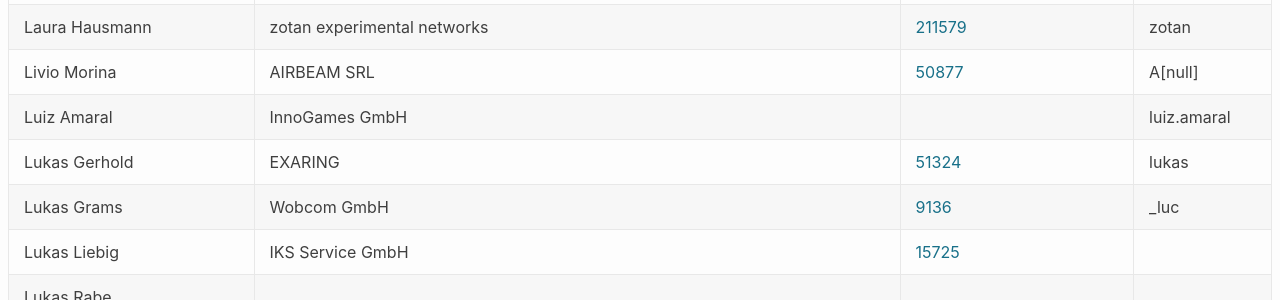
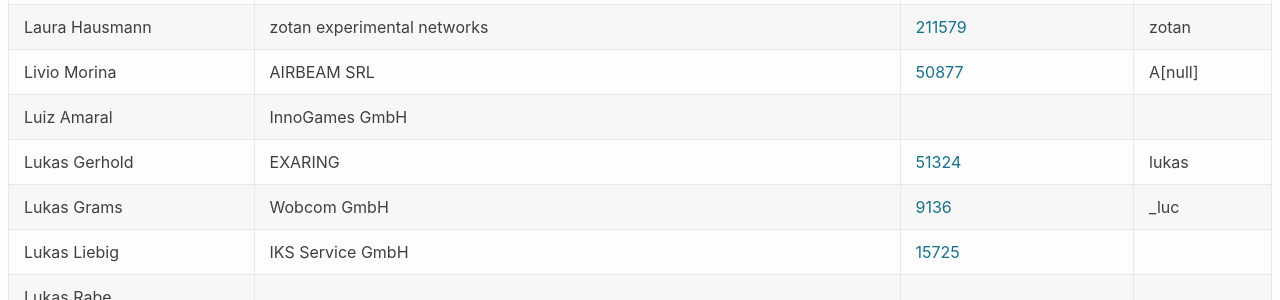
Before and after one commit to denog/pretix-attendeelist, a Jekyll site: the page built from denog13/index.markdown, in a window 1280 px wide and 900 px high, scrolled down 4897 px. Shown: the part 153-453 px from the top of the window. Built offline with Jekyll 4.4.1, drawn with Linux system fonts in a browser that asks for light colours.

Commit message:
Latest data: Wed Oct  6 12:38:19 UTC 2021

```diff
--- a/_data/attendees_denog13.json
+++ b/_data/attendees_denog13.json
@@ -668,7 +668,7 @@
   {
     "name": "Luiz Amaral",
     "company": "InnoGames GmbH",
-    "irc": "luiz.amaral",
+    "irc": null,
     "asn": null
   },
   {
```
